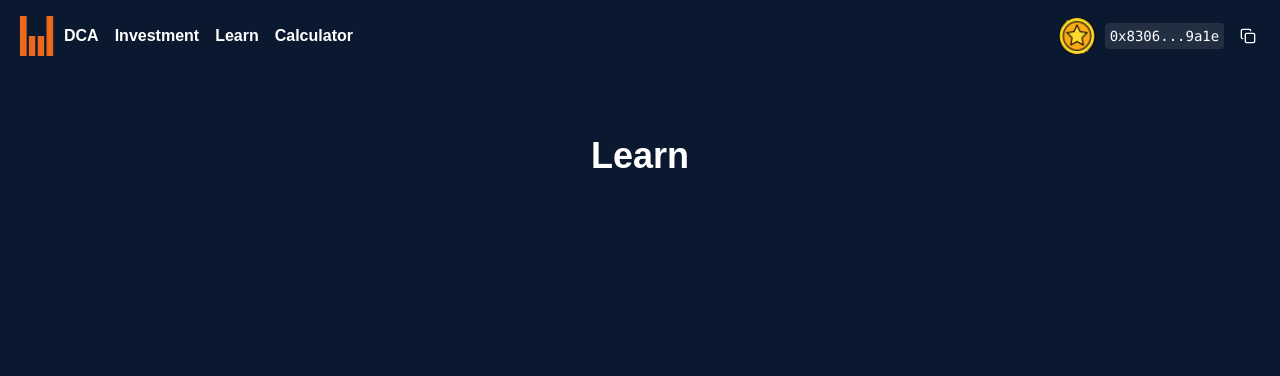
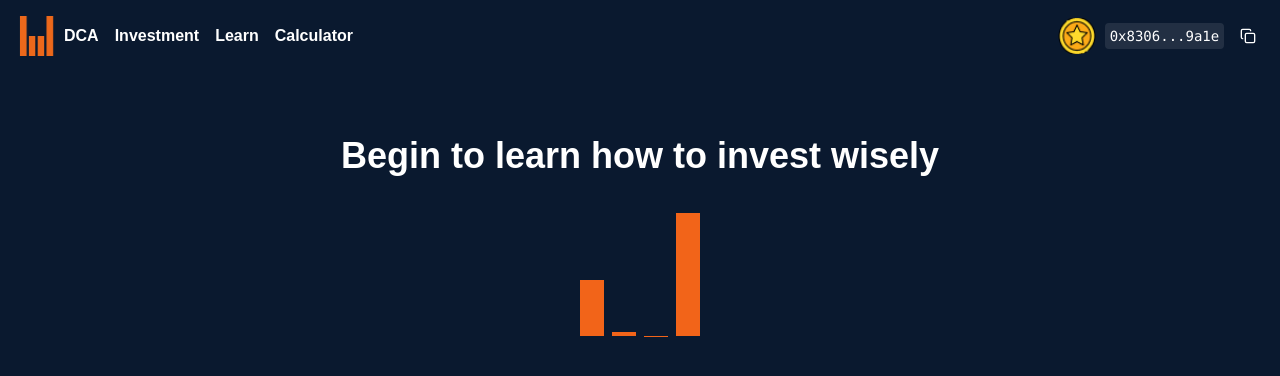
Before and after one commit to wolfcito/blockstar-dca, a Next.js app: page /learn in a window 1280 px wide. Shown: the top 376 px of the page. Built offline with nearby package versions, Linux system fonts and the light colour scheme.

Commit message:
chore: Update learn page

```diff
--- a/src/app/learn/page.tsx
+++ b/src/app/learn/page.tsx
@@ -1,7 +1,10 @@
+import { Loading } from '~/components/loading'
+
 export default function LearnPage() {
   return (
     <div className="max-w-2xl mx-auto text-white p-4">
-      <h1 className="text-4xl font-bold text-center mb-8">Learn</h1>
+      <h1 className="text-4xl font-bold text-center mb-8">Begin to learn how to invest wisely</h1>
+        <Loading />
     </div>
   )
 }
```
